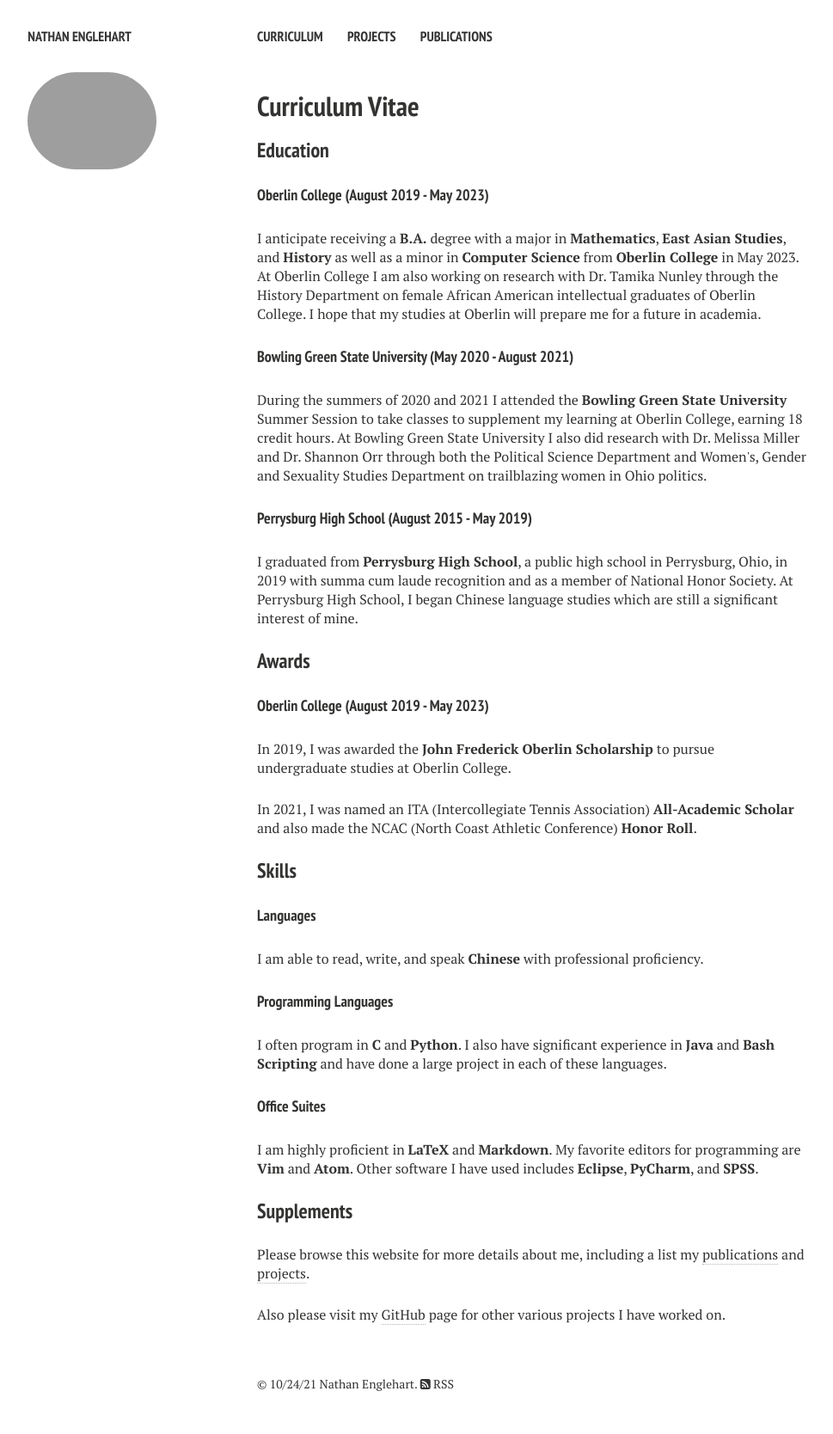
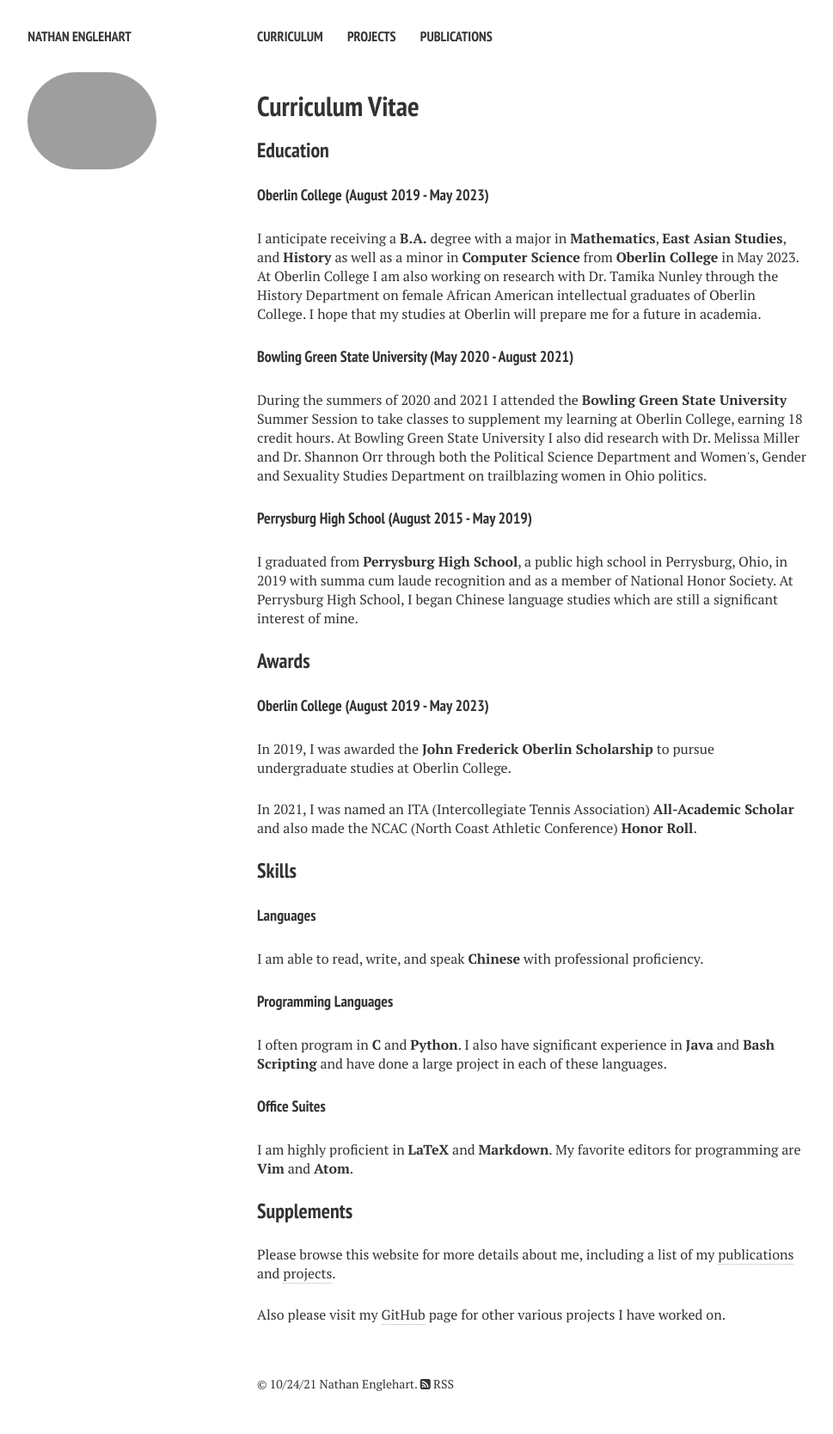
Before and after one commit to nathanenglehart/nathanenglehart.github.io, a Jekyll site: the page built from cv.md, in a window 1280 px wide. Shown: the whole page at 86% size, without its empty margins (21-990 px from the left). Built offline with Jekyll 4.4.1, drawn with Linux system fonts in a browser that asks for light colours; nearby versions of some CDN libraries.

Commit message:
Update cv.html

```diff
--- a/_layouts/cv.html
+++ b/_layouts/cv.html
@@ -80,11 +80,11 @@
 
       <h4>Office Suites</h4>
 
-      <p class="paragraph">I am highly proficient in <strong>LaTeX</strong> and <strong>Markdown</strong>. My favorite editors for programming are <strong>Vim</strong> and <strong>Atom</strong>. Other software I have used includes <strong>Eclipse</strong>, <strong>PyCharm</strong>, and <strong>SPSS</strong>.</p>
+      <p class="paragraph">I am highly proficient in <strong>LaTeX</strong> and <strong>Markdown</strong>. My favorite editors for programming are <strong>Vim</strong> and <strong>Atom</strong>.</p>
 
       <h3>Supplements</h3>
 
-      <p style="padding-bottom: 1.625rem;" class="paragraph">Please browse this website for more details about me, including a list my <a style="color: #343434; text-decoration: none; border-bottom: 1px dotted #b3b3b3;" href="/publications/">publications</a> and <a style="color: #343434; text-decoration: none; border-bottom: 1px dotted #b3b3b3;" href="/projects/">projects</a>.</p>
+      <p style="padding-bottom: 1.625rem;" class="paragraph">Please browse this website for more details about me, including a list of my <a style="color: #343434; text-decoration: none; border-bottom: 1px dotted #b3b3b3;" href="/publications/">publications</a> and <a style="color: #343434; text-decoration: none; border-bottom: 1px dotted #b3b3b3;" href="/projects/">projects</a>.</p>
 
       <p class="paragraph">Also please visit my <a style="color: #343434; text-decoration: none; border-bottom: 1px dotted #b3b3b3;" href="https://github.com/nathanenglehart">GitHub</a> page for other various projects I have worked on.</p>
 
```
